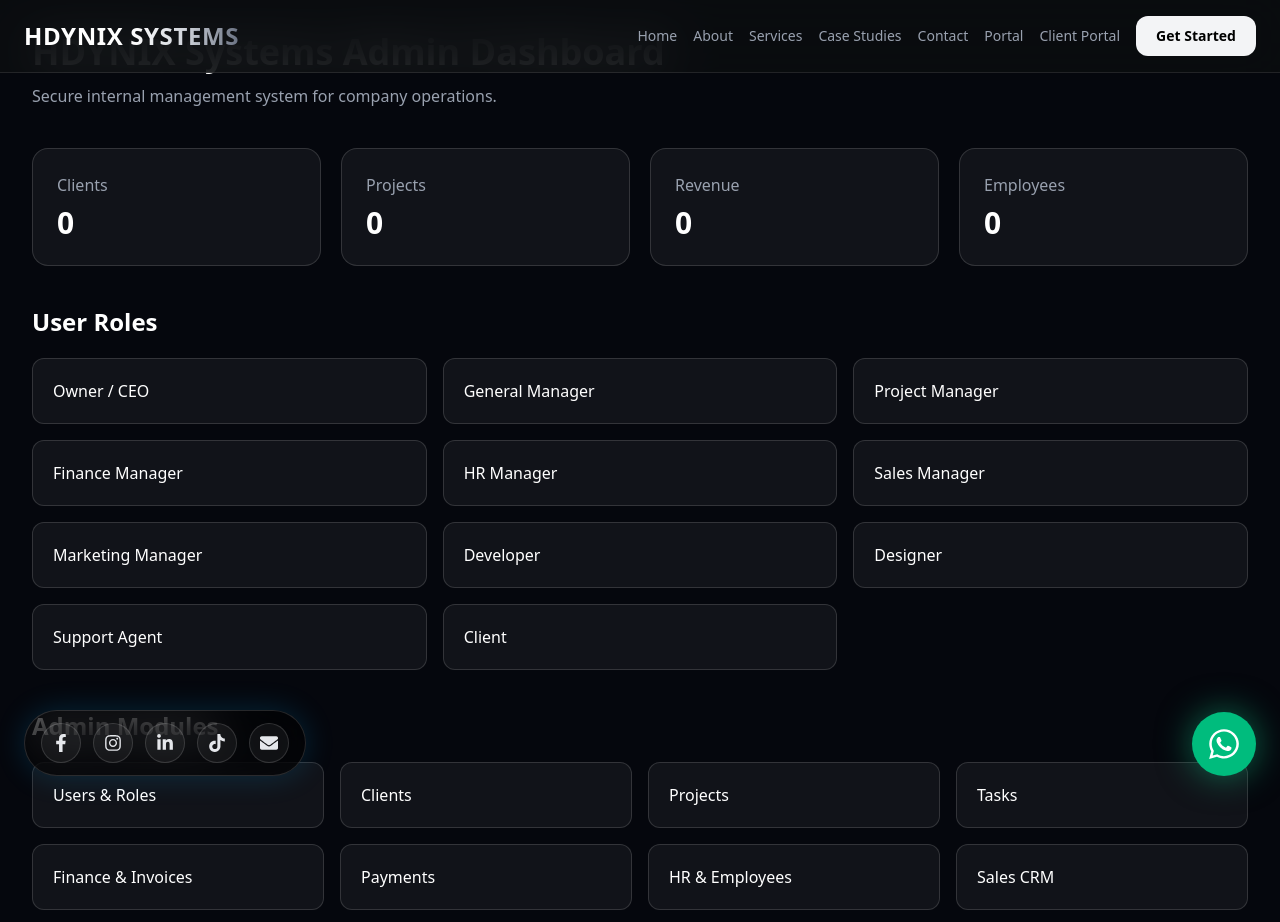
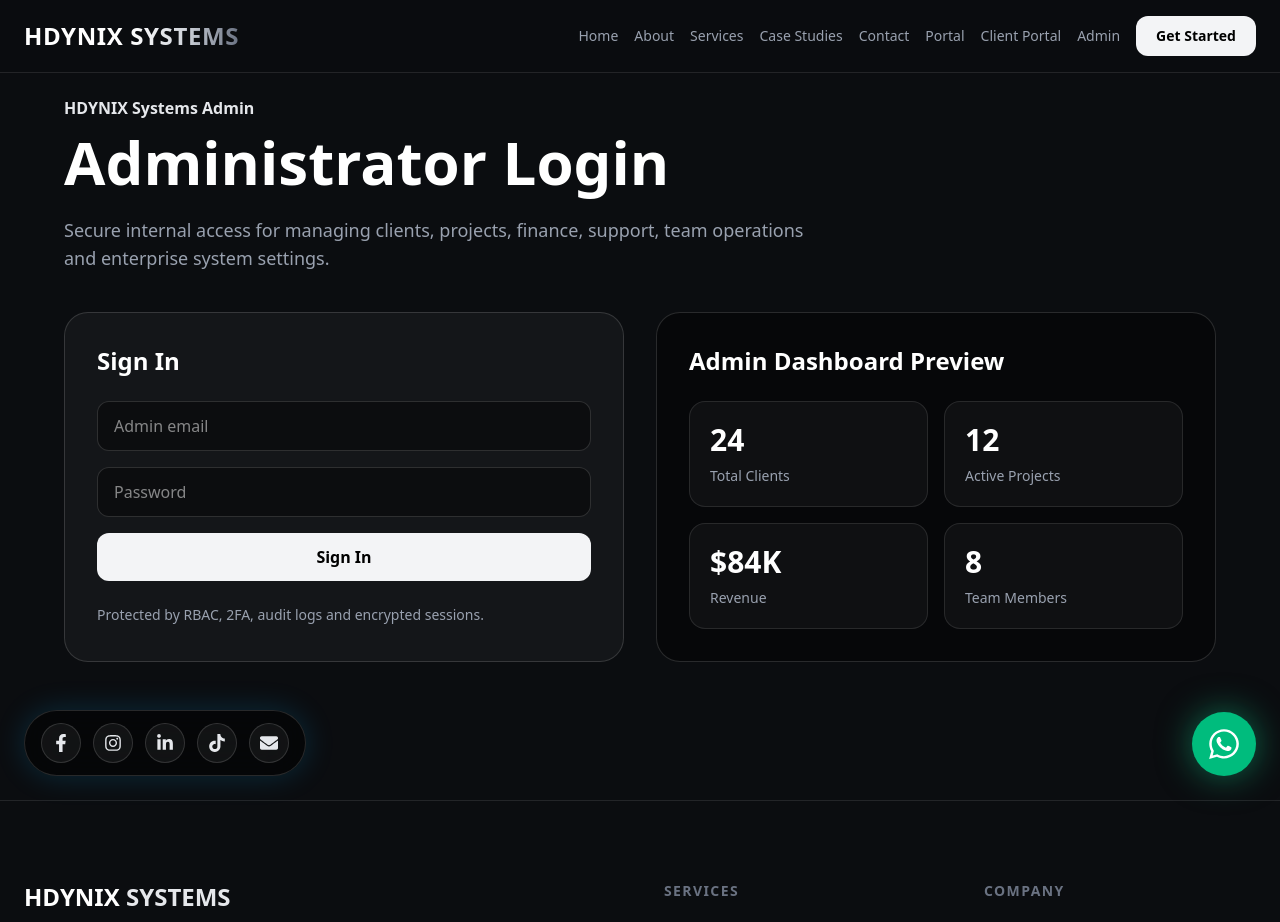
Before and after one commit to kiwik3900-beep/HDYNIX-Systems, a Next.js app: page /admin in a window 1280 px wide. Shown: the top 922 px of the page. Built offline with nearby package versions, Linux system fonts and the light colour scheme.

Commit message:
Add admin page

```diff
--- a/app/admin/page.tsx
+++ b/app/admin/page.tsx
@@ -1,80 +1,69 @@
-const roles = [
-    "Owner / CEO",
-    "General Manager",
-    "Project Manager",
-    "Finance Manager",
-    "HR Manager",
-    "Sales Manager",
-    "Marketing Manager",
-    "Developer",
-    "Designer",
-    "Support Agent",
-    "Client",
+const stats = [
+  ["24", "Total Clients"],
+  ["12", "Active Projects"],
+  ["$84K", "Revenue"],
+  ["8", "Team Members"],
 ];
 
-  const modules = [
-    "Users & Roles",
-    "Clients",
-    "Projects",
-    "Tasks",
-    "Finance & Invoices",
-    "Payments",
-    "HR & Employees",
-    "Sales CRM",
-    "Marketing",
-    "Support Tickets",
-    "Reports",
-    "Settings",
-  ];
+export default function AdminPage() {
+  return (
+    <main className="min-h-screen bg-[#020617] text-white px-6 py-24">
+      <section className="max-w-6xl mx-auto">
+        <p className="text-cyan-400 font-semibold mb-3">
+          HDYNIX Systems Admin
+        </p>
 
-  export default function AdminDashboard() {
-    return (
-      <main className="min-h-screen bg-[#05070d] text-white p-8">
-        <h1 className="text-4xl font-bold mb-3">
-          HDYNIX Systems Admin Dashboard
+        <h1 className="text-4xl md:text-6xl font-bold mb-6">
+          Administrator Login
         </h1>
 
-        <p className="text-gray-400 mb-10">
-          Secure internal management system for company operations.
+        <p className="text-gray-400 max-w-3xl mb-10 text-lg">
+          Secure internal access for managing clients, projects, finance,
+          support, team operations and enterprise system settings.
         </p>
 
-        <section className="grid grid-cols-1 md:grid-cols-4 gap-5 mb-10">
-          {["Clients", "Projects", "Revenue", "Employees"].map((item) => (
+        <div className="grid grid-cols-1 lg:grid-cols-2 gap-8">
+          <div className="rounded-3xl border border-cyan-500/20 bg-white/[0.04] p-8">
+            <h2 className="text-2xl font-bold mb-6">Sign In</h2>
+
+            <div className="space-y-4">
+              <input
+                type="email"
+                placeholder="Admin email"
+                className="w-full rounded-xl border border-white/10 bg-black/40 px-4 py-3 text-white outline-none focus:border-cyan-400"
+              />
+
+              <input
+                type="password"
+                placeholder="Password"
+                className="w-full rounded-xl border border-white/10 bg-black/40 px-4 py-3 text-white outline-none focus:border-cyan-400"
+              />
+
+              <button className="w-full rounded-xl bg-cyan-400 px-5 py-3 font-semibold text-black hover:bg-white transition">
+                Sign In
+              </button>
+            </div>
+
+            <p className="mt-6 text-sm text-gray-400">
+              Protected by RBAC, 2FA, audit logs and encrypted sessions.
+            </p>
+          </div>
+
+          <div className="rounded-3xl border border-cyan-500/20 bg-black/40 p-8">
+            <h2 className="text-2xl font-bold mb-6">Admin Dashboard Preview</h2>
+
+            <div className="grid grid-cols-2 gap-4">
+              {stats.map(([value, label]) => (
                 <div
-              key={item}
-              className="rounded-2xl border border-cyan-500/20 bg-white/5 p-6"
+                  key={label}
+                  className="rounded-2xl border border-white/10 bg-white/[0.04] p-5"
                 >
-              <p className="text-gray-400">{item}</p>
-              <h2 className="text-3xl font-bold mt-2">0</h2>
-            </div>
-          ))}
-        </section>
-
-        <section className="mb-10">
-          <h2 className="text-2xl font-semibold mb-5">User Roles</h2>
-          <div className="grid grid-cols-1 md:grid-cols-3 gap-4">
-            {roles.map((role) => (
-              <div
-                key={role}
-                className="rounded-xl border border-cyan-500/20 bg-white/5 p-5"
-              >
-                {role}
+                  <h3 className="text-3xl font-bold">{value}</h3>
+                  <p className="text-gray-400 mt-2 text-sm">{label}</p>
                 </div>
               ))}
             </div>
-        </section>
-
-        <section>
-          <h2 className="text-2xl font-semibold mb-5">Admin Modules</h2>
-          <div className="grid grid-cols-1 md:grid-cols-4 gap-4">
-            {modules.map((module) => (
-              <div
-                key={module}
-                className="rounded-xl border border-cyan-500/20 bg-white/5 p-5"
-              >
-                {module}
           </div>
-            ))}
         </div>
       </section>
     </main>
--- a/components/Navbar.tsx
+++ b/components/Navbar.tsx
@@ -11,6 +11,7 @@
   { href: "/contacte", label: "Contact" },
   { href: "/client-portal", label: "Portal" },
   { href: "/client-portal", label: "Client Portal" },
+  { href: "/admin", label: "Admin" },
 ];
 
 export default function Navbar() {
```
Lines whose indentation alone changed are shown as unchanged.
